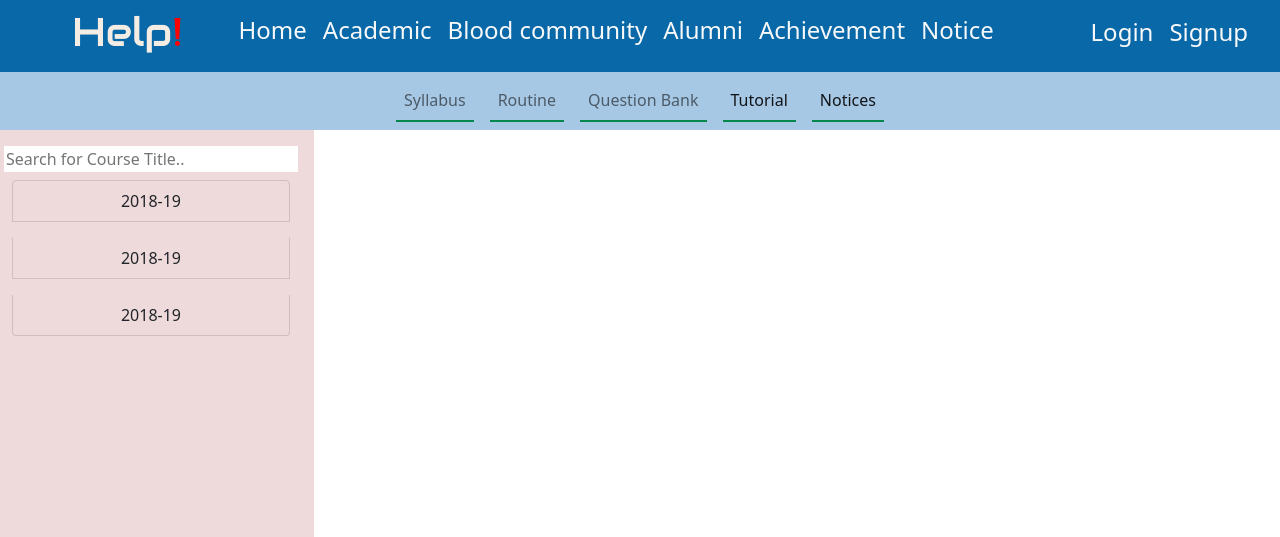
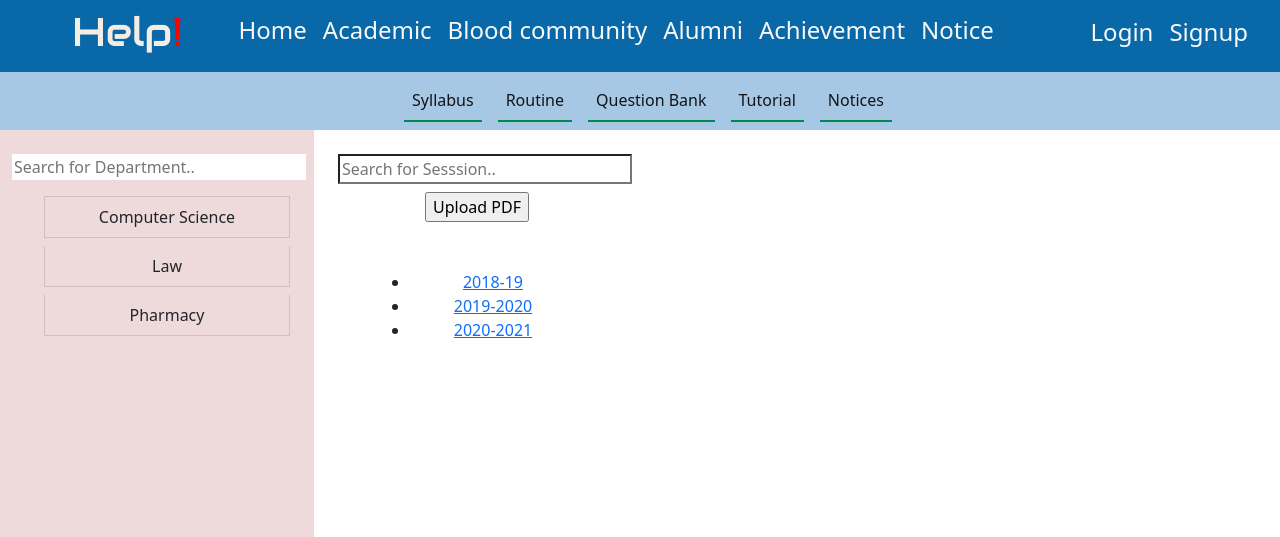
Before and after one commit to Bonusree/CCN_community, a Django app: page /academic/ in a window 1280 px wide. Shown: the top 537 px of the page. Run offline with Django 4.2, Linux system fonts and the light colour scheme; some libraries are stand-ins or nearby versions.

Commit message:
modified some design

```diff
--- a/template/academic.html
+++ b/template/academic.html
@@ -3,44 +3,20 @@
 {% block title %}
 Academic
 {% endblock %}
-<script>
-function myFunction() {
-  // Declare variables
-  var input, filter, table, tr, td, i, txtValue;
-  input = document.getElementById("myInput");
-  filter = input.value.toUpperCase();
-  table = document.getElementById("myTable");
-  tr = table.getElementsByTagName("tr");
-
-  // Loop through all table rows, and hide those who don't match the search query
-  for (i = 0; i < tr.length; i++) {
-    td = tr[i].getElementsByTagName("td")[1];
-    if (td) {
-      txtValue = td.textContent || td.innerText;
-      if (txtValue.toUpperCase().indexOf(filter) > -1) {
-        tr[i].style.display = "";
-      } else {
-        tr[i].style.display = "none";
-      }
-    }
-  }
-}
-</script>
-
 
 {% block content %}
 <nav class="navbar acadedmic_nav_color navbar-expand-sm  navbar-light ">
 
   <div class="container-fluid  justify-content-center">
     <ul class="navbar-nav  ">
-        <li class="nav-item active ">
-          <a class="nav-link" href="#">Syllabus</a>
+      <li class="nav-item  ">
+        <a class="nav-link active ms-3" href="/academic/">Syllabus</a>
       </li>
-        <li class="nav-item active ms-3">
-          <a class="nav-link" href="/routine/">Routine</a>
+      <li class="nav-item ">
+        <a class="nav-link active ms-3" href="/routine/">Routine</a>
       </li>
-        <li class="nav-item active ms-3">
-          <a class="nav-link" href="#">Question Bank</a>
+      <li class="nav-item ">
+        <a class="nav-link active ms-3 " href="#">Question Bank</a>
       </li>
       <li class="nav-item">
         <a class="nav-link active ms-3" href="#">Tutorial</a>
@@ -53,15 +29,52 @@ function myFunction() {
 </nav>
 
 <div class="row">
-    <div class="col-sm-3 col_color p-3 text-center">
-      <input class="border-0" style="width: 100%;" type="text" id="myInput" onkeyup="myFunction()" placeholder="Search for Course Title..">
-      <ol class="list-group list-group-circle">
-        <li class="list-group-item bg-transparent m-2 ">2018-19</li>
-        <li class="list-group-item bg-transparent m-2 ">2018-19</li>
-        <li class="list-group-item bg-transparent m-2 ">2018-19</li>
-      </ol>
+  <div class="col-3 col_color p-3 text-center">
+    <input class="border-0 m-2" style="width: 100%;" type="text" id="myInput"
+      onkeyup="myFunction()" placeholder="Search for Department..">
+    <ul id="sortable-list">
+      <li class=" sortable-item list-group-item bg-transparent m-2 ">Computer
+        Science</li>
+      <li class="sortable-item list-group-item bg-transparent m-2 ">Law</li>
+      <li class=" sortable-item list-group-item bg-transparent m-2 ">Pharmacy</li>
+    </ul>
   </div>
+  <div class="col-3  p-3 text-center">
+    <input class="border-2 m-2" style="width: 100%;" type="text" id="myInput"
+      onkeyup="myFunction()" placeholder="Search for Sesssion..">
+      <form action="upload.php" method="post" enctype="multipart/form-data">
+
+        <input type="submit" value="Upload PDF">
+    </form>
+
+        <ul class="m-5">
+          <li><a href="path_to_pdf_file1.pdf" target="_blank">2018-19</a></li>
+          <li><a href="path_to_pdf_file2.pdf" target="_blank">2019-2020</a></li>
+          <li><a href="path_to_pdf_file3.pdf" target="_blank">2020-2021</a></li>
+
+    </ul>
 
   </div>
+</div>
+<script>
+    function myFunction() {
+      // Get input element and filter value
+      var input, filter, ul, li, a, i, txtValue;
+      input = document.getElementById('myInput');
+      filter = input.value.toUpperCase();
+      ul = document.getElementById('sortable-list');
+      li = ul.getElementsByTagName('li');
 
+      // Loop through all list items and hide those that don't match the search query
+      for (i = 0; i < li.length; i++) {
+        a = li[i];
+        txtValue = a.textContent || a.innerText;
+        if (txtValue.toUpperCase().indexOf(filter) > -1) {
+          li[i].style.display = '';
+        } else {
+          li[i].style.display = 'none';
+        }
+      }
+    }
+  </script>
 {% endblock %}
--- a/template/master.html
+++ b/template/master.html
@@ -51,10 +51,10 @@
                 <a class="nav-link h4 link-light " href="/">Home</a>
               </li>
               <li class="nav-item ">
-                <a class="nav-link h4 link-light " href="/academic">Academic</a>
+                <a class="nav-link h4 link-light " href="/academic/">Academic</a>
               </li>
               <li class="nav-item ">
-                <a class="nav-link h4 link-light " href="/">Blood community</a>
+                <a class="nav-link h4 link-light " href="/blood_community/">Blood community</a>
               </li>
               <li class="nav-item ">
                 <a class="nav-link h4 link-light " href="/">Alumni</a>
--- a/template/routine.html
+++ b/template/routine.html
@@ -34,7 +34,7 @@ function myFunction() {
 <div class="container-fluid  justify-content-center">
       <ul class="navbar-nav  ">
         <li class="nav-item active ">
-          <a class="nav-link" href="#">Syllabus</a>
+          <a class="nav-link" href="/academic/">Syllabus</a>
         </li>
         <li class="nav-item active ms-3">
           <a class="nav-link" href="/routine/">Routine</a>
```
Also changed, not shown: template/blood_community.html (+61 -0 lines). Lines whose indentation alone changed are shown as unchanged.
